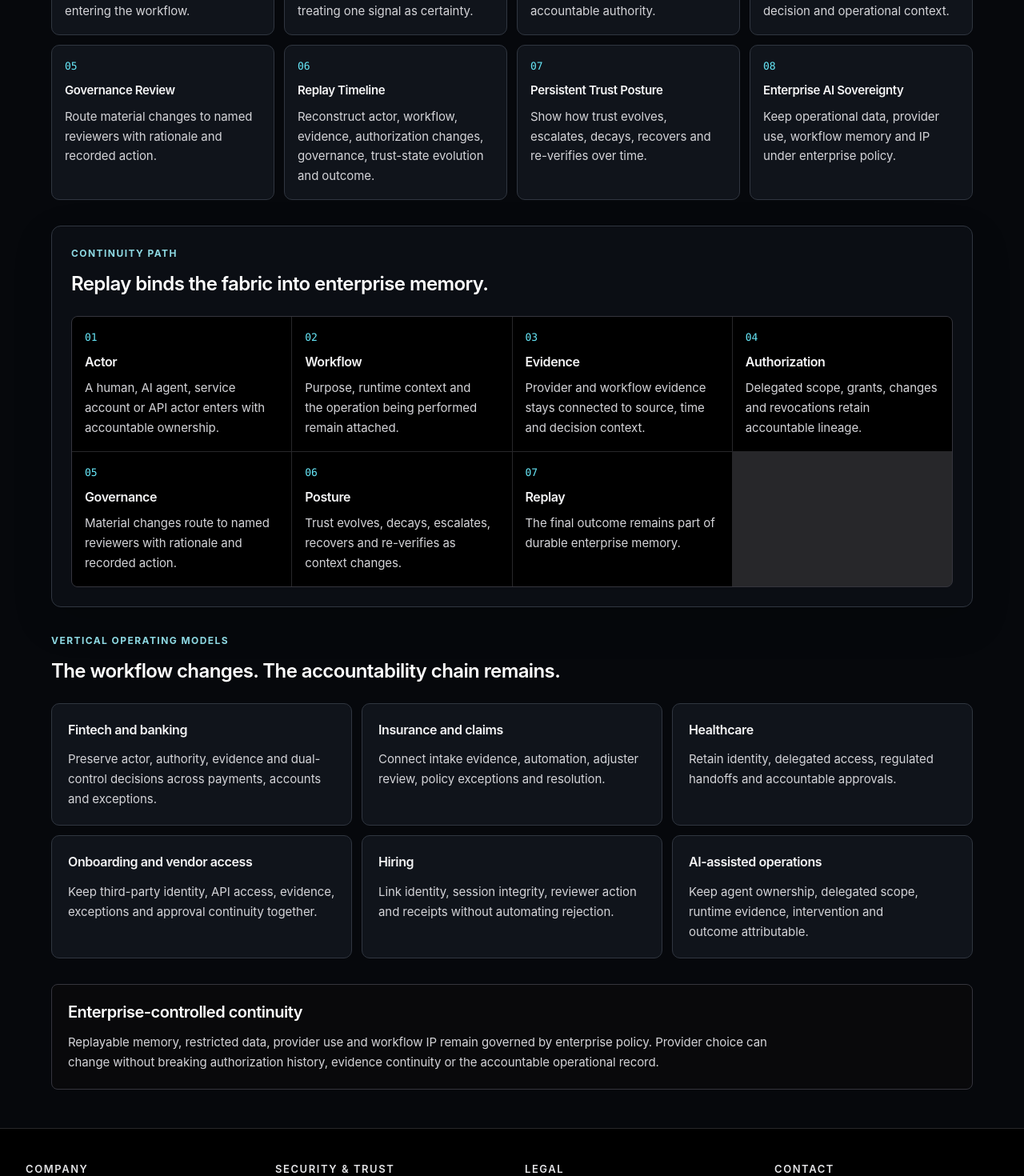
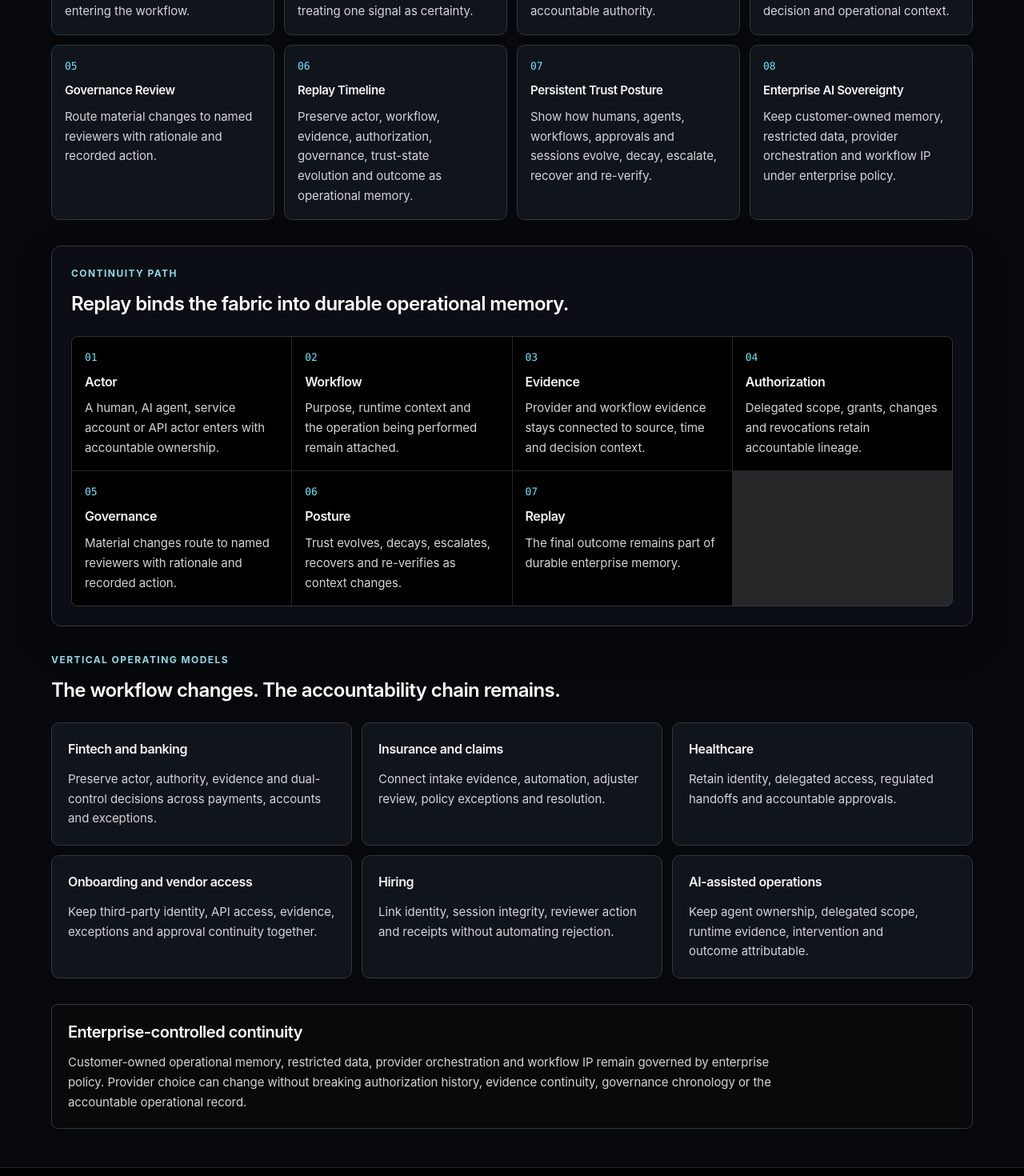
Before and after one commit to emeaexecutive/Cyber-Sentinels-V2, a Next.js app: page /trust-fabric in a window 1280 px wide. Shown: the part 840-2310 px from the top of the page at 80% size. Built offline with nearby package versions, Linux system fonts and the light colour scheme; no server answers.

Commit message:
Consolidate enterprise trust fabric and operational continuity

```diff
--- a/app/platform/page.tsx
+++ b/app/platform/page.tsx
@@ -4,7 +4,7 @@ const operatingModel = [
   ["Memory", "Replay preserves who acted, what changed, which evidence existed, what governance occurred and which outcome followed as durable enterprise memory."],
   ["State", "Persistent Trust Posture shows the current explainable condition across actors, workflows, approvals and runtime sessions."],
   ["Control", "Governed execution keeps authorization, evidence and accountable human intervention connected to consequential work."],
-  ["Sovereignty", "Enterprise policy controls operational memory, restricted data, provider use and workflow IP."],
+  ["Sovereignty", "Enterprise policy controls customer-owned memory, restricted data, provider orchestration and workflow IP."],
 ];
 
 const executionContract = [
--- a/app/trust-fabric/page.tsx
+++ b/app/trust-fabric/page.tsx
@@ -65,7 +65,7 @@ export default function TrustFabricPage() {
         <section className="mt-8 operational-panel p-6">
           <p className="operational-eyebrow">Continuity path</p>
           <h2 className="mt-3 text-2xl font-semibold">
-            Replay binds the fabric into enterprise memory.
+            Replay binds the fabric into durable operational memory.
           </h2>
           <div className="mt-6 grid gap-px overflow-hidden rounded-lg border border-zinc-800 bg-zinc-800 sm:grid-cols-2 lg:grid-cols-4">
             {continuityPath.map(([title, copy], index) => (
@@ -98,10 +98,11 @@ export default function TrustFabricPage() {
         <section className="mt-8 rounded-lg border border-zinc-800 bg-zinc-950 p-5">
           <h2 className="text-xl font-semibold">Enterprise-controlled continuity</h2>
           <p className="mt-3 max-w-4xl text-sm leading-7 text-zinc-400">
-            Replayable memory, restricted data, provider use and workflow IP
-            remain governed by enterprise policy. Provider choice can change
-            without breaking authorization history, evidence continuity or the
-            accountable operational record.
+            Customer-owned operational memory, restricted data, provider
+            orchestration and workflow IP remain governed by enterprise policy.
+            Provider choice can change without breaking authorization history,
+            evidence continuity, governance chronology or the accountable
+            operational record.
           </p>
         </section>
       </div>
--- a/app/verification-replay/page.tsx
+++ b/app/verification-replay/page.tsx
@@ -42,7 +42,7 @@ export default function VerificationReplayPage() {
             Replayable enterprise memory
           </p>
           <h1 className="mt-4 max-w-4xl text-4xl font-semibold md:text-5xl">
-            Replay is the memory and accountability layer for enterprise operations.
+            Replay is the operational memory fabric for enterprise trust.
           </h1>
           <p className="mt-4 text-sm font-semibold text-cyan-100">
             Mission-critical continuity for enterprise trust operations.
@@ -54,8 +54,8 @@ export default function VerificationReplayPage() {
             runtime session ends. Case records remain protected operational data.
           </p>
           <p className="mt-5 max-w-3xl border-l border-cyan-700 pl-4 text-base leading-7 text-zinc-200">
-            The memory layer of the TrustOps operating system: replayable
-            evidence for critical workflows and durable context for enterprise trust.
+            The memory fabric of TrustOps: replayable evidence for critical
+            workflows and durable context for enterprise trust.
           </p>
         </section>
 
@@ -137,7 +137,8 @@ export default function VerificationReplayPage() {
             Public visitors can understand the replay model here. Case-level
             timelines, subjects and reviewer notes require sign-in because they
             contain operational trust data. Retention follows enterprise policy;
-            Replay is not a provider-owned activity log.
+            Replay is customer-owned operational memory, not a provider-owned
+            activity log.
           </p>
           <div className="mt-5 flex flex-wrap gap-3">
             <Link href="/replay/demo?scenario=proxy-candidate-interview" className="rounded-lg bg-white px-4 py-2 text-sm font-semibold text-black hover:bg-cyan-100">
--- a/components/trustops-operating-stack.tsx
+++ b/components/trustops-operating-stack.tsx
@@ -4,9 +4,9 @@ export const trustOpsOperatingLayers = [
   ["Authorization Lineage", "Retain delegated scope, grants, changes and revocations with accountable authority."],
   ["Evidence Chain", "Connect provider and workflow evidence to its source, time, decision and operational context."],
   ["Governance Review", "Route material changes to named reviewers with rationale and recorded action."],
-  ["Replay Timeline", "Reconstruct actor, workflow, evidence, authorization changes, governance, trust-state evolution and outcome."],
-  ["Persistent Trust Posture", "Show how trust evolves, escalates, decays, recovers and re-verifies over time."],
-  ["Enterprise AI Sovereignty", "Keep operational data, provider use, workflow memory and IP under enterprise policy."],
+  ["Replay Timeline", "Preserve actor, workflow, evidence, authorization, governance, trust-state evolution and outcome as operational memory."],
+  ["Persistent Trust Posture", "Show how humans, agents, workflows, approvals and sessions evolve, decay, escalate, recover and re-verify."],
+  ["Enterprise AI Sovereignty", "Keep customer-owned memory, restricted data, provider orchestration and workflow IP under enterprise policy."],
 ] as const;
 
 export function TrustOpsOperatingStack({
```
Also changed, not shown: 1 other file (tests, documents, lock files or other folders).
